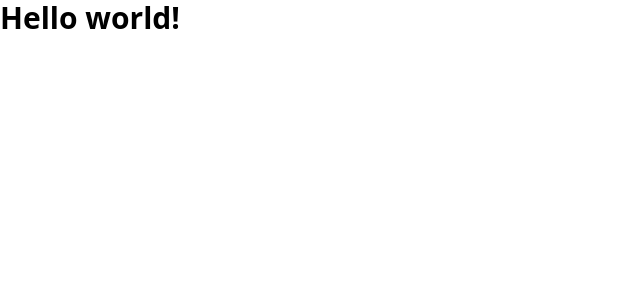
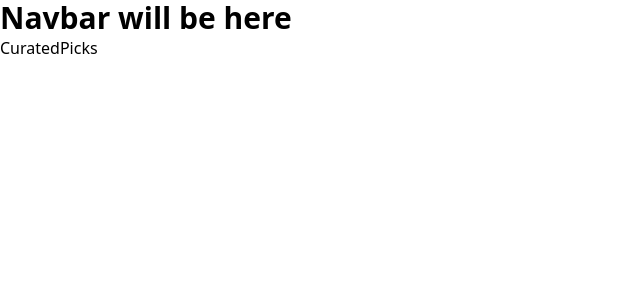
Before and after one commit to emre1n/react-artgallery-ts-tw, a React (Create React App) app: page /curatedpicks in a window 1280 px wide. Shown: the top 300 px of the page, without its empty margins (0-640 px from the left). Built offline with nearby package versions, Linux system fonts and the light colour scheme.

Commit message:
React Router Implemented

```diff
--- a/package.json
+++ b/package.json
@@ -5,6 +5,7 @@
   "dependencies": {
     "react": "^18.2.0",
     "react-dom": "^18.2.0",
+    "react-router-dom": "^6.4.2",
     "react-scripts": "5.0.1"
   },
   "devDependencies": {
--- a/src/App.tsx
+++ b/src/App.tsx
@@ -1,9 +1,27 @@
 import React from 'react';
+import { BrowserRouter, Routes, Route } from 'react-router-dom';
+
+import Layout from './pages/Layout';
+
+import ROUTES from './libs/constants/routes';
 
 function App() {
+  const _routes = Object.values(ROUTES);
   return (
     <>
-      <h1 className="text-3xl font-bold">Hello world!</h1>
+      <BrowserRouter>
+        <Routes>
+          <Route path="/" element={<Layout />}>
+            {_routes.map(route => (
+              <Route
+                key={route.path}
+                path={route.path}
+                element={<route.element />}
+              />
+            ))}
+          </Route>
+        </Routes>
+      </BrowserRouter>
     </>
   );
 }
--- /dev/null
+++ b/src/libs/constants/routes.ts
@@ -0,0 +1,49 @@
+import Home from '../../pages/Home';
+import Auctions from '../../pages/Auctions';
+import CuratedPicks from '../../pages/CuratedPicks';
+import ResidentArtists from '../../pages/ResidentArtists';
+import TheCollection from '../../pages/TheCollection';
+
+type TRoute = {
+  path: string;
+  element: () => JSX.Element;
+  text: string;
+  isNavItem: boolean;
+};
+
+type TRouteItem = Record<string, TRoute>;
+
+const ROUTES: TRouteItem = {
+  Home: {
+    path: '',
+    element: Home,
+    text: '',
+    isNavItem: false,
+  },
+  Auctions: {
+    path: '/auctions',
+    element: Auctions,
+    text: 'Auctions',
+    isNavItem: true,
+  },
+  CuratedPicks: {
+    path: '/curatedpicks',
+    element: CuratedPicks,
+    text: 'CuratedPicks',
+    isNavItem: false,
+  },
+  ResidentArtists: {
+    path: '/residentartists',
+    element: ResidentArtists,
+    text: 'ResidentArtists',
+    isNavItem: true,
+  },
+  TheCollection: {
+    path: '/thecollection',
+    element: TheCollection,
+    text: 'TheCollection',
+    isNavItem: true,
+  },
+};
+
+export default ROUTES;
--- /dev/null
+++ b/src/pages/Auctions/index.tsx
@@ -0,0 +1,7 @@
+import React from 'react';
+
+const Auctions = () => {
+  return <div>Auctions</div>;
+};
+
+export default Auctions;
--- /dev/null
+++ b/src/pages/CuratedPicks/index.tsx
@@ -0,0 +1,7 @@
+import React from 'react';
+
+const CuratedPicks = () => {
+  return <div>CuratedPicks</div>;
+};
+
+export default CuratedPicks;
--- /dev/null
+++ b/src/pages/Home/index.tsx
@@ -0,0 +1,7 @@
+import React from 'react';
+
+const Home = () => {
+  return <div>Home</div>;
+};
+
+export default Home;
--- /dev/null
+++ b/src/pages/Layout/index.tsx
@@ -0,0 +1,17 @@
+import React from 'react';
+import { Outlet } from 'react-router-dom';
+
+const Layout = () => {
+  return (
+    <div>
+      <header>
+        <div className="text-3xl font-bold">Navbar will be here</div>
+      </header>
+      <main>
+        <Outlet></Outlet>
+      </main>
+    </div>
+  );
+};
+
+export default Layout;
--- /dev/null
+++ b/src/pages/ResidentArtists/index.tsx
@@ -0,0 +1,7 @@
+import React from 'react';
+
+const ResidentArtists = () => {
+  return <div>ResidentArtists</div>;
+};
+
+export default ResidentArtists;
--- /dev/null
+++ b/src/pages/TheCollection/index.tsx
@@ -0,0 +1,7 @@
+import React from 'react';
+
+const TheCollection = () => {
+  return <div>TheCollection</div>;
+};
+
+export default TheCollection;
```
Also changed, not shown: 2 other files (tests, documents, lock files or other folders).
